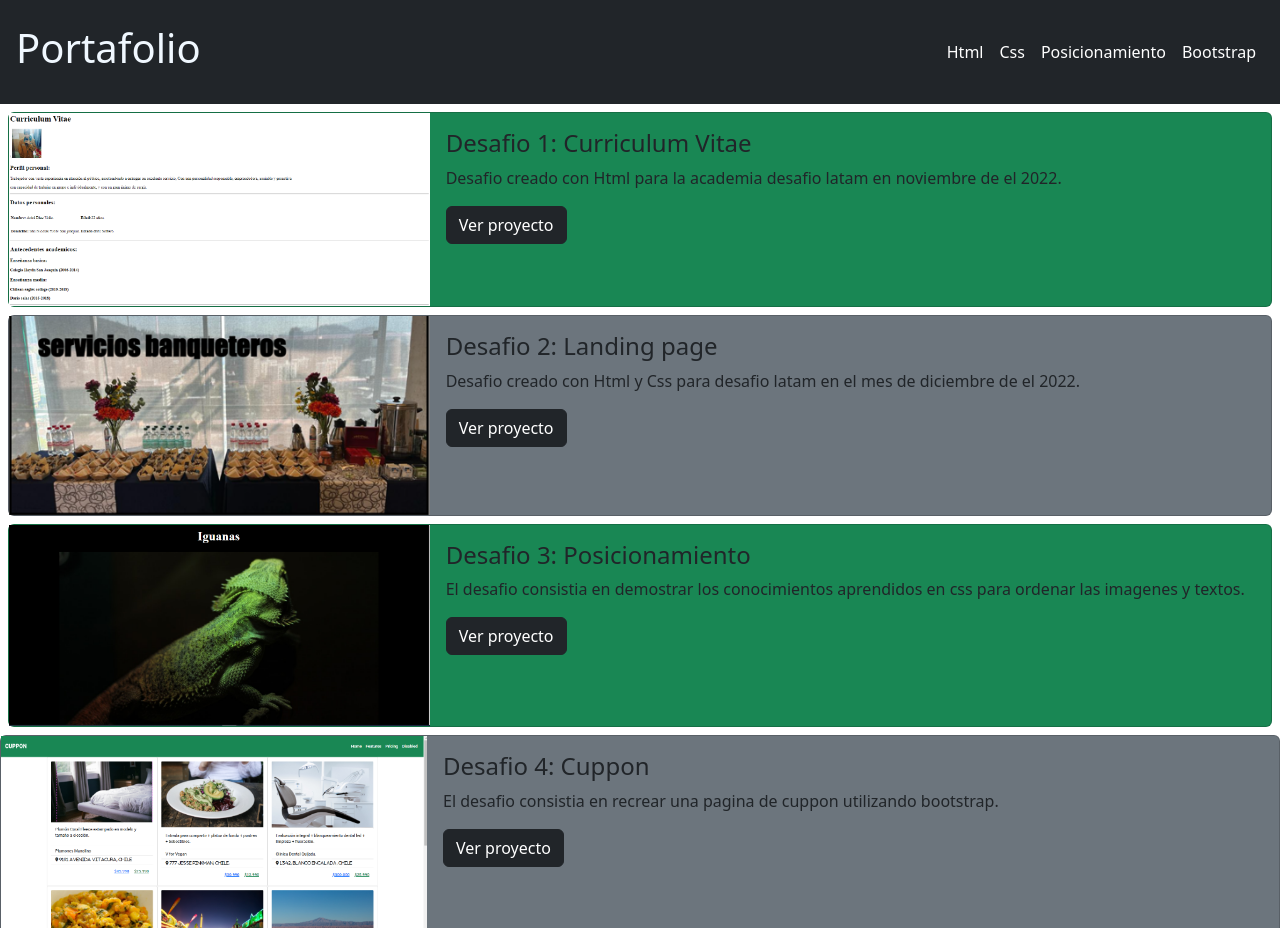
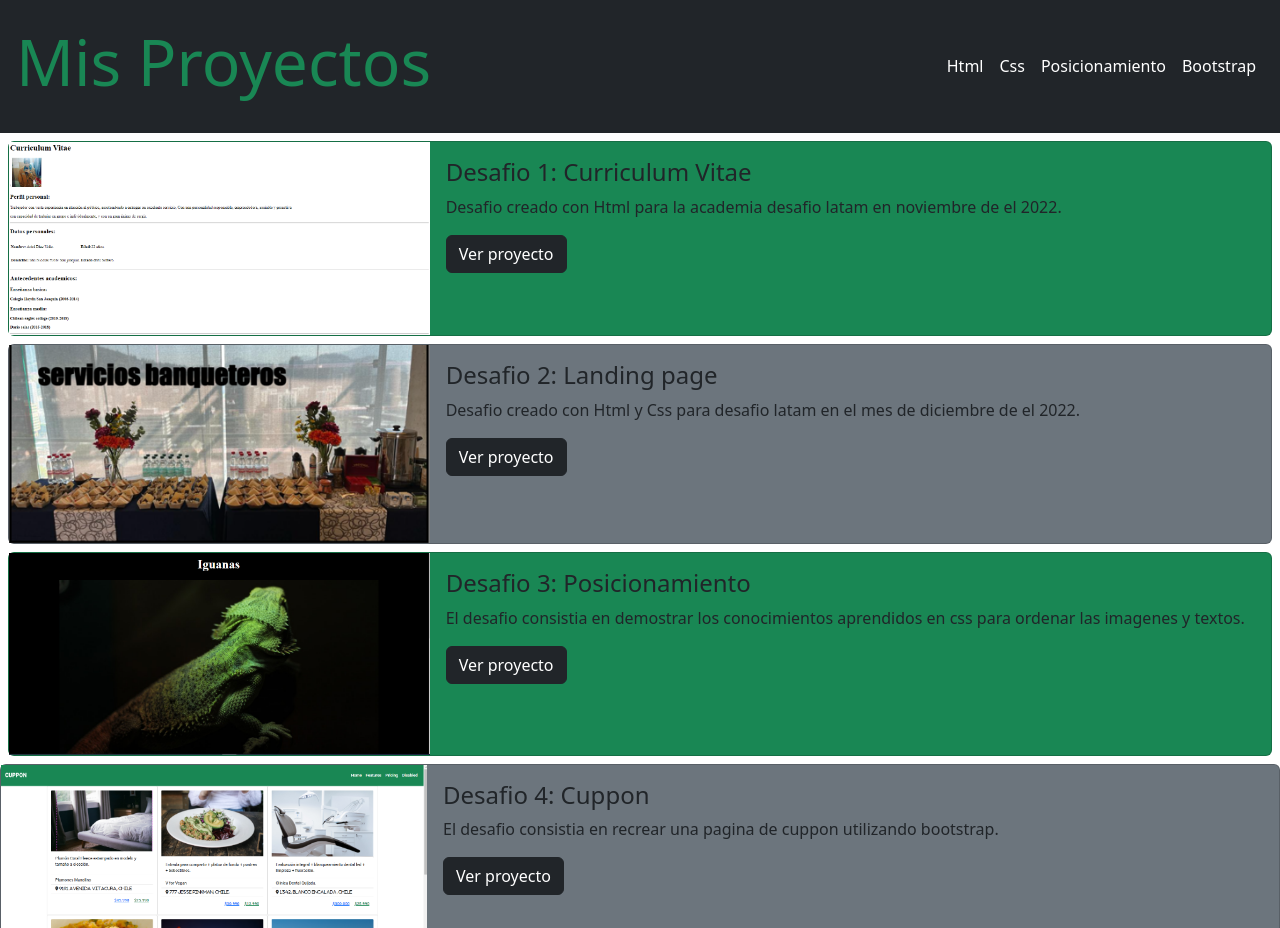
Before and after one commit to ariel-diaz-veliz/Prueba1, a plain HTML site: page index.html in a window 1280 px wide. Shown: the top 928 px of the page. Drawn offline with nearby package versions, Linux system fonts and the light colour scheme.

Commit message:
cambio nav bar

```diff
--- a/index.html
+++ b/index.html
@@ -12,7 +12,7 @@
 <body>
   <nav class="navbar navbar-expand-lg bg-dark">
     <div class="container-fluid p-3">
-      <h1 style="color: aliceblue;">Portafolio</h1>
+      <h1 class="display-3 text-success" style="color: aliceblue;">Mis Proyectos</h1>
       <button
         class="navbar-toggler bg-success"
         type="button"
```
